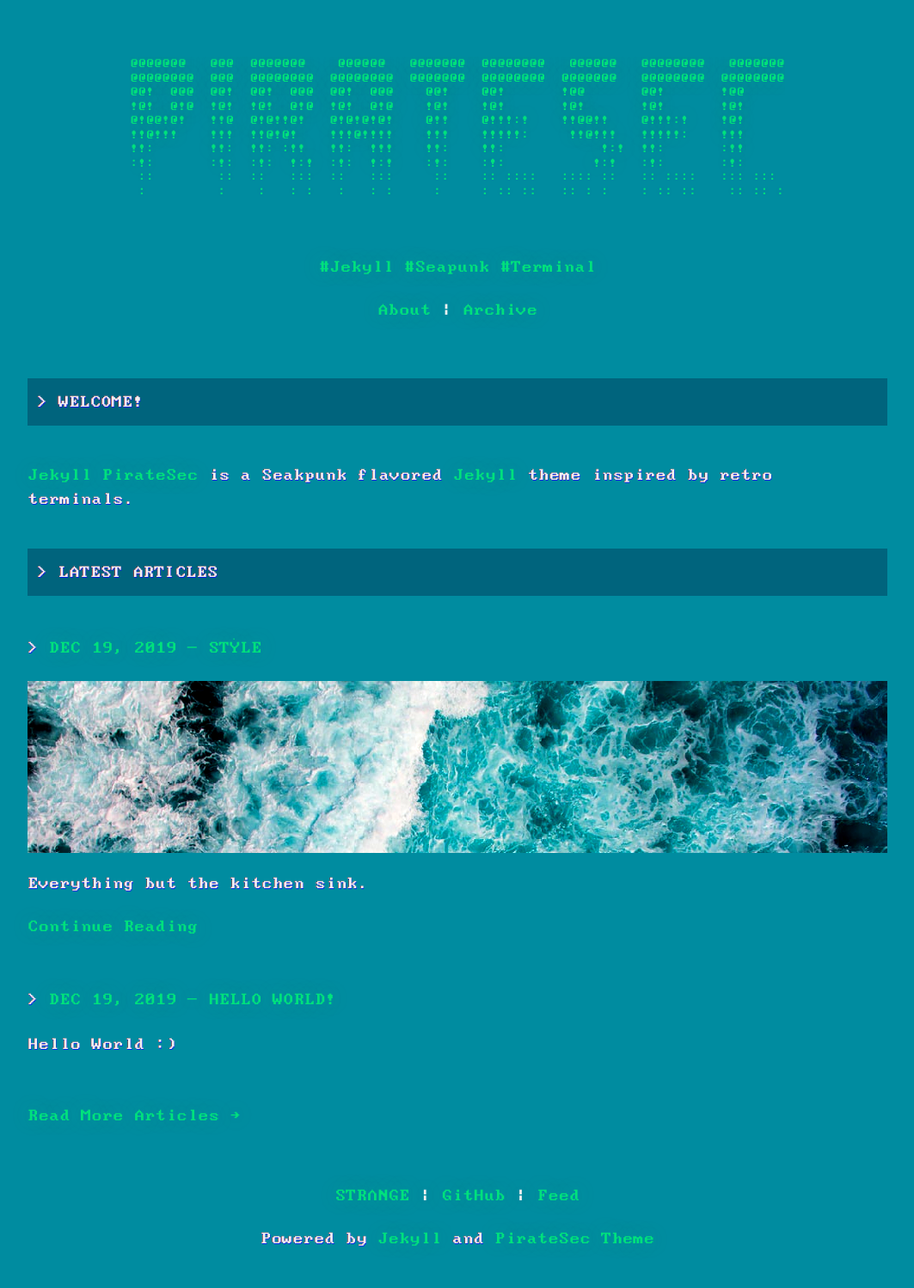
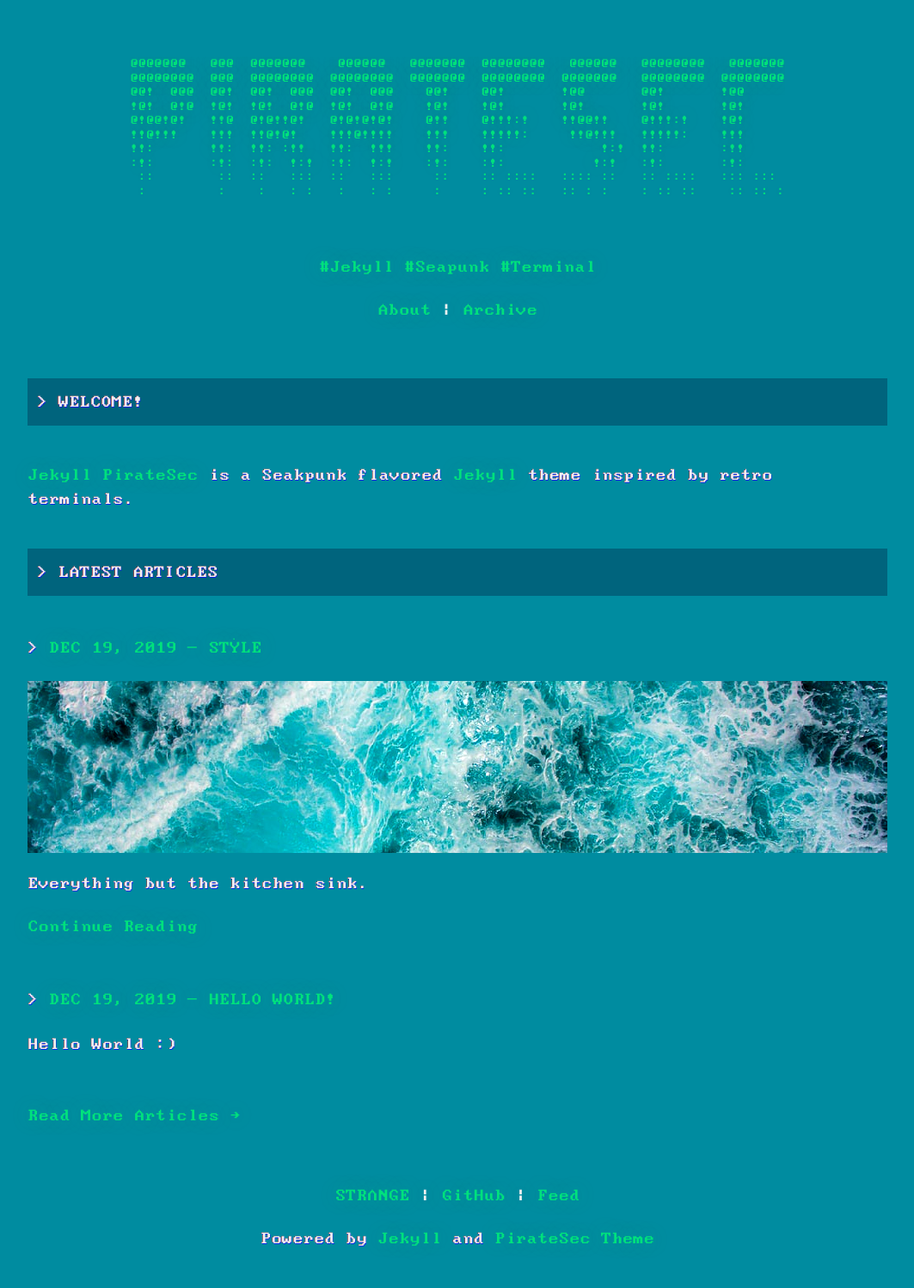
Before and after one commit to x64onl/jekyll-piratesec, a Jekyll site: the page built from index.html, in a window 1280 px wide. Shown: the whole page at 86% size, without its empty margins (108-1171 px from the left). Built offline with Jekyll 4.4.1, drawn with Linux system fonts in a browser that asks for light colours.

Commit message:
Fix image alignment in featured header

```diff
--- a/_sass/main.scss
+++ b/_sass/main.scss
@@ -322,6 +322,10 @@
 
   .featured {
     max-height: 300px;
+    display: flex;
+    flex-direction: column;
+    align-items: center;
+    justify-content: center;
     overflow: hidden;
   }
 
```
Also changed, not shown: _layouts/default.html (+5 -5 lines).
